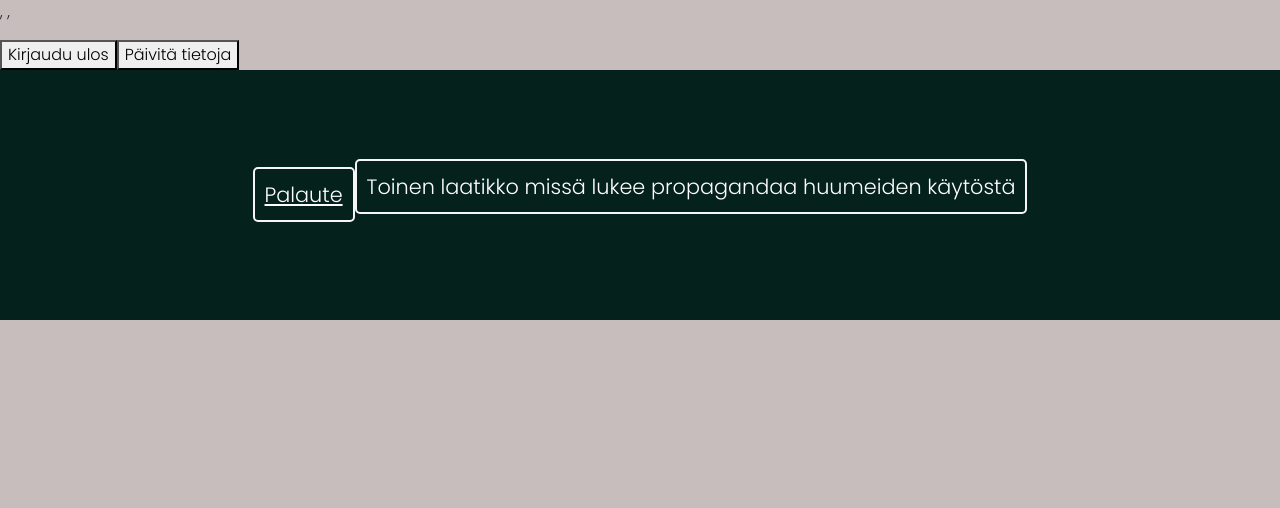
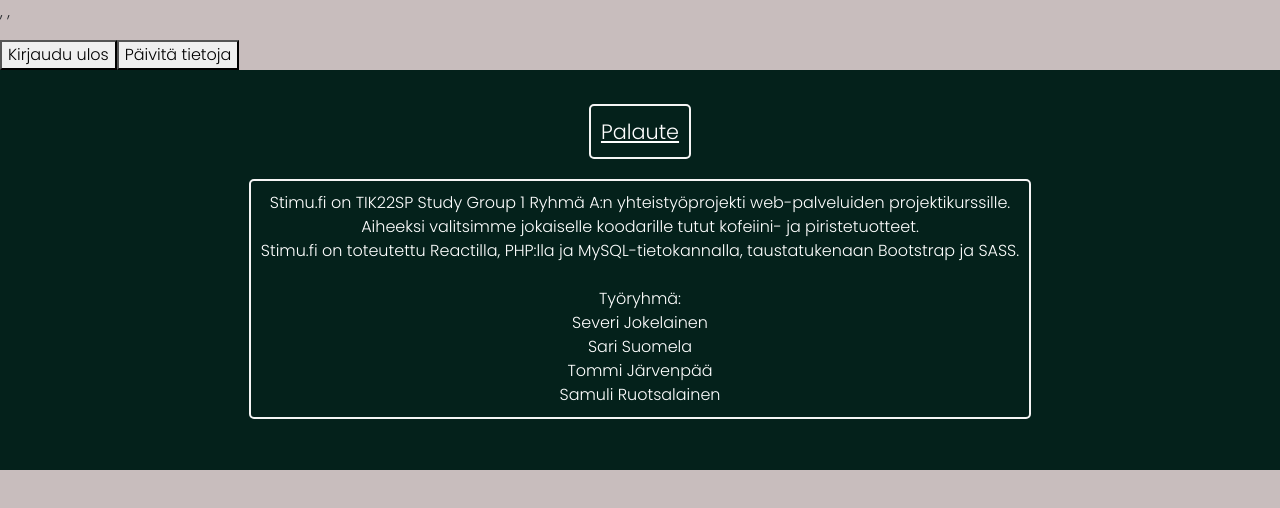
Before and after one commit to Stimu-Webshop/stimu-webshop.github.io, a React (Create React App) app in the folder caffeine-shop/: page /account in a window 1280 px wide. Shown: the part 178-686 px from the top of the page. Built offline with nearby package versions, Linux system fonts and the light colour scheme; no server answers.

Commit message:
Footer styles

```diff
--- a/caffeine-shop/src/components/Footer.js
+++ b/caffeine-shop/src/components/Footer.js
@@ -7,7 +7,17 @@ export default function Footer() {
     <footer>
         <Link className='footerLink' to="/contactus">Palaute</Link>
 
-          <p>Toinen laatikko missä lukee propagandaa huumeiden käytöstä</p>
+          <p>
+            Stimu.fi on TIK22SP Study Group 1 Ryhmä A:n yhteistyöprojekti web-palveluiden projektikurssille. <br />
+            Aiheeksi valitsimme jokaiselle koodarille tutut kofeiini- ja piristetuotteet. <br />
+            Stimu.fi on toteutettu Reactilla, PHP:lla ja MySQL-tietokannalla, taustatukenaan Bootstrap ja SASS. <br />
+            <br />
+            Työryhmä:<br />
+            Severi Jokelainen <br />
+            Sari Suomela<br />
+            Tommi Järvenpää<br />
+            Samuli Ruotsalainen<br />
+          </p>
     </footer>
   )
 }
--- a/caffeine-shop/src/styles/Footer.scss
+++ b/caffeine-shop/src/styles/Footer.scss
@@ -2,10 +2,10 @@
 
 footer {
     @include flexbox;
-    flex-direction: row;
+    flex-direction: column;
     background-color: $dark;
-    height: 250px;
-
+    height: 400px;
+    text-align: center;
     h1 {
         @include header-text;
     }
@@ -14,6 +14,7 @@ footer {
         @include text;
         @include borders;
         padding: 10px;
+        font-size: 1em;
     }
 
 }
@@ -21,4 +22,5 @@ footer {
     @include text;
     @include borders;
     padding: 10px;
+    margin-bottom: 20px;
 }
```
